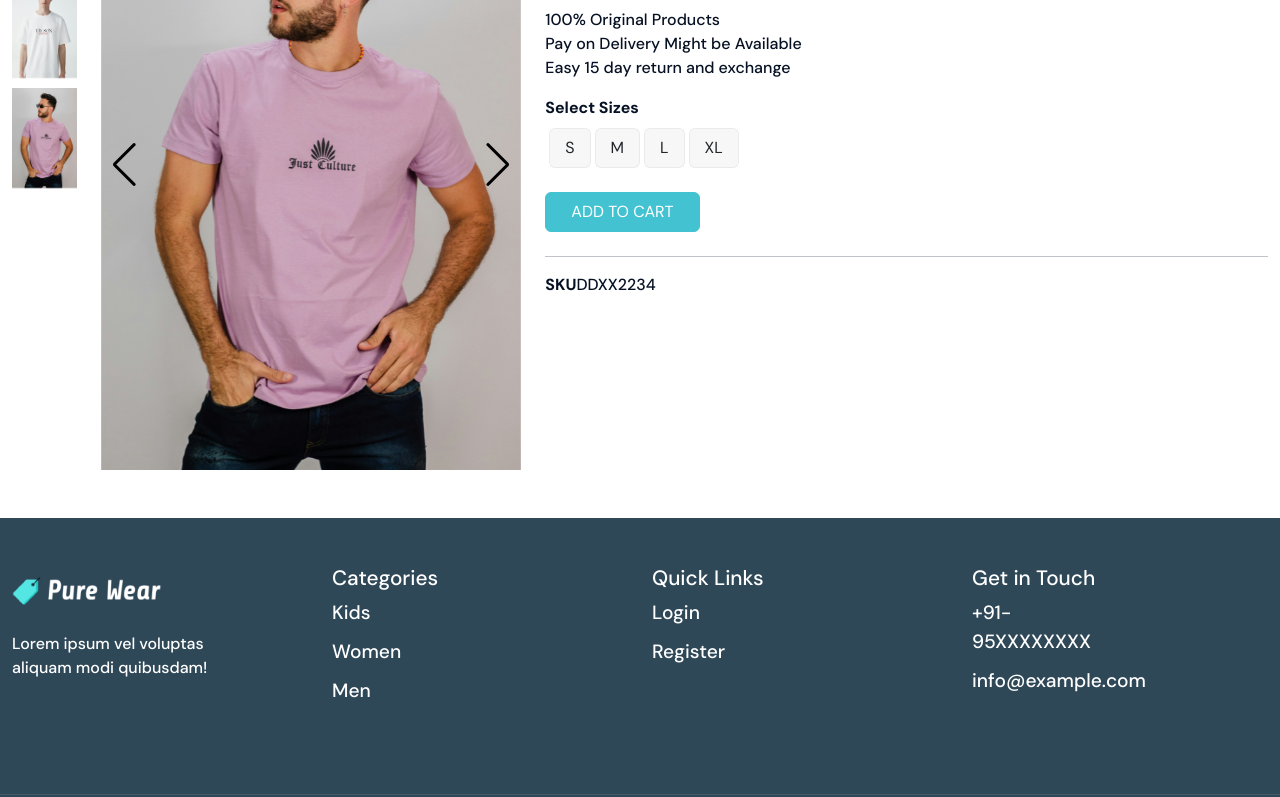
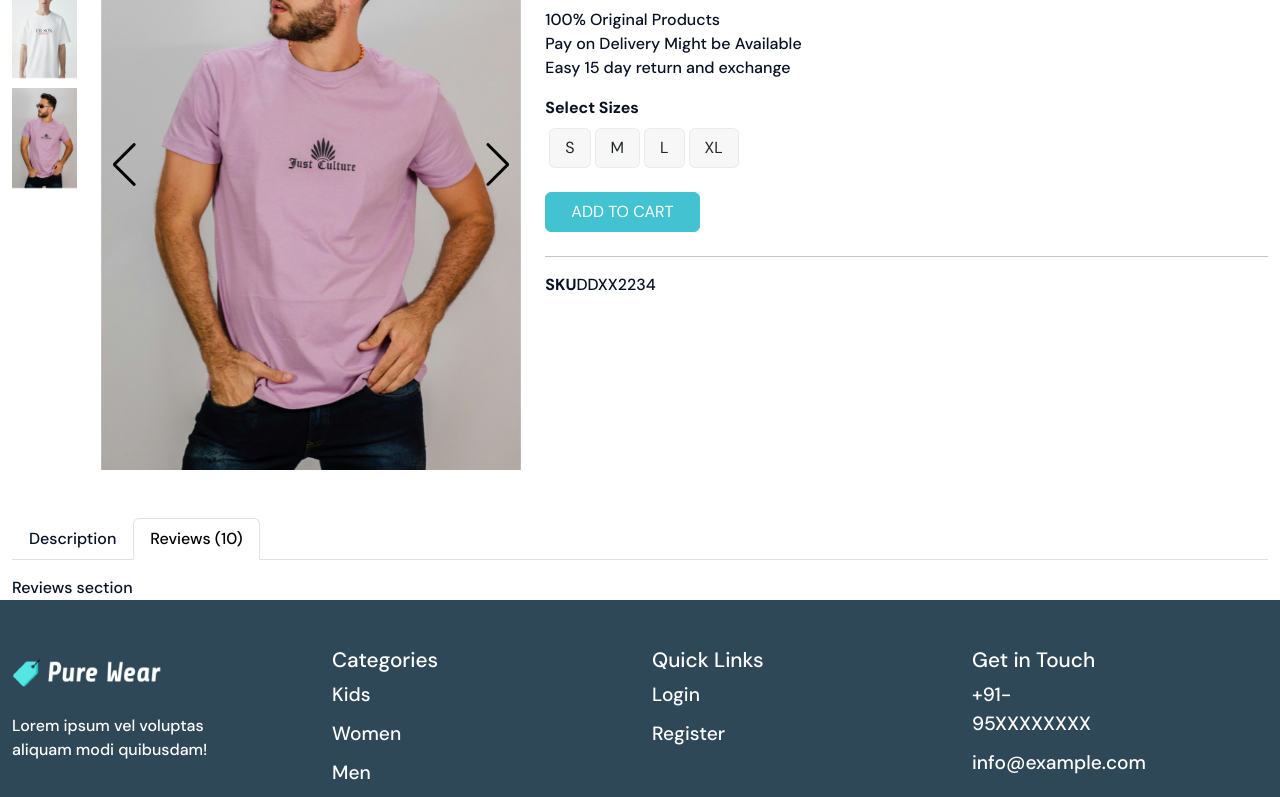
Before and after one commit to MuzCodeSmith/ecommerce-laravel-react-frontend, a React (Vite) app: page /product in a window 1280 px wide. Shown: the part 366-1163 px from the top of the page. Built offline with nearby package versions, Linux system fonts and the light colour scheme.

Commit message:
product page completed

```diff
--- a/src/assets/css/style.scss
+++ b/src/assets/css/style.scss
@@ -59,6 +59,12 @@ ul{
 
 .container{
     max-width: 1540px;
+}
+
+.nav-tabs{
+    .nav-link{
+        color: $primary-black;
+    }
 }
 
 .btn{
--- a/src/components/Product.jsx
+++ b/src/components/Product.jsx
@@ -8,9 +8,8 @@ import 'swiper/css/free-mode';
 import 'swiper/css/navigation';
 import 'swiper/css/thumbs';
 
+import Tab from 'react-bootstrap/Tab';
 import Tabs from 'react-bootstrap/Tabs';
-import Tab from 'react-bootstrap/Tab';
-
 import { Rating } from 'react-simple-star-rating'
 
 // images
@@ -138,7 +137,7 @@ const Product = () => {
                     <div className="col-md-7">
                         <h2>Dummy Product Title</h2>
                         <div className='d-flex'>
-                            <Rating readonly size={20} initialValue={rating}/>
+                            <Rating readonly size={20} initialValue={rating} />
                             <span className='pt-1 ps-2'>10 Reviews</span>
                         </div>
                         <div className="price h3 py-3">$18 <span className='text-decoration-line-through'>$20</span>
@@ -170,6 +169,24 @@ const Product = () => {
                         </div>
                     </div>
                 </div>
+
+                <div className="row">
+                    <div className="col-md-12">
+                        <Tabs
+                            defaultActiveKey="profile"
+                            id="uncontrolled-tab-example"
+                            className="mb-3"
+                        >
+                            <Tab eventKey="home" title="Description">
+                                Tab content for Description
+                            </Tab>
+                            <Tab eventKey="profile" title="Reviews (10)">
+                                Reviews section
+                            </Tab>
+
+                        </Tabs>
+                    </div>
+                </div>
             </div>
         </Layout>
     )
```
